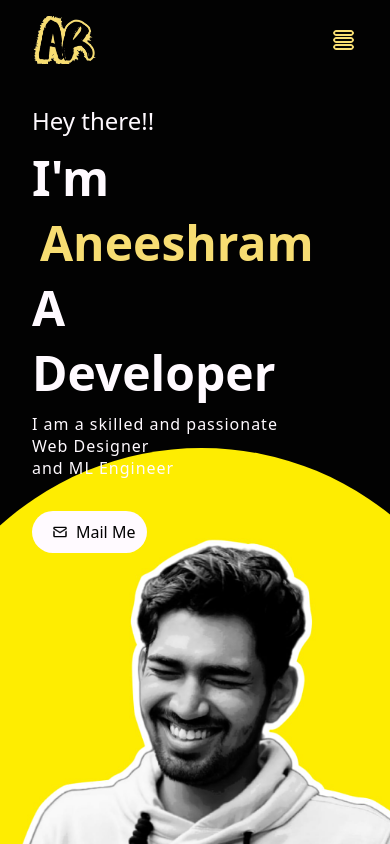
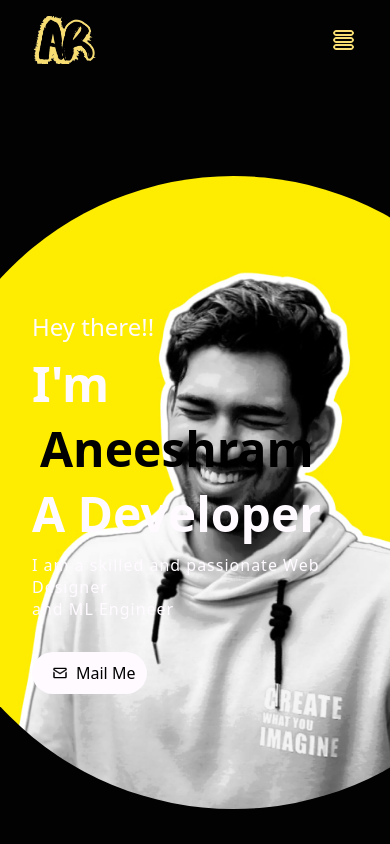
Before and after one commit to aneeshram-01/React-Portfolio-website, a React (Create React App) app: page / in a window 390 px wide. Shown: the top 844 px of the page. Built offline with nearby package versions, Linux system fonts and the light colour scheme; a web font is replaced by a local one.

Commit message:
Update Intro.css

```diff
--- a/src/components/Intro/Intro.css
+++ b/src/components/Intro/Intro.css
@@ -70,24 +70,12 @@
 }
 
 @media screen and (max-width:840px) {
-    #intro {
-        height: calc(160vh - 4rem);
-        width: 100vw;
-        max-width: 65rem;
-        margin: -11rem auto;
-        overflow: hidden;
-        position: relative;
-        padding-bottom: 5rem;
-    }
     .bg {
         right: 0;
         object-fit: cover;
         position: absolute;
-        top: 4rem;
+        top: 6rem;
         border-radius: 60rem;
-        margin-top: 20rem;
-        margin-right: 3rem;
-        padding-bottom: 2rem;
     }
     .introContent {
         font-size: 3rem;
@@ -96,46 +84,26 @@
         font-size: 1.5rem;
     }
     .introName {
-        color: rgb(247, 221, 114);
+        color: black;
     }
 }
 
 @media screen and (max-width:480px) {
-    #intro {
-        height: calc(150vh - 4rem);
-        width: 100vw;
-        max-width: 65rem;
-        margin: 0 auto;
-        overflow: hidden;
-        position: relative;
-    }
-    .introContent {
-        height: 55vh;
-        width: 85vw;
-        padding: 2rem;
-        font-size: 3rem;
-        font-weight: 700;
-        display: flex;
-        flex-direction: column;
-        justify-content: center;
-
-    }
     .bg {
-        margin-right: -7rem;
+        margin-right: -10rem;
         object-fit: cover;
         position: absolute;
-        top: 3rem;
+        top: 6rem;
         border-radius: 60rem;
     }
     .introContent {
         font-size: 3rem;
-        margin-top: 1rem;
     }
     .hello {
         font-size: 1.5rem;
 
     }
     .introName {
-        color: rgb(247, 221, 114);
+        color: black;
     }
 }
```
